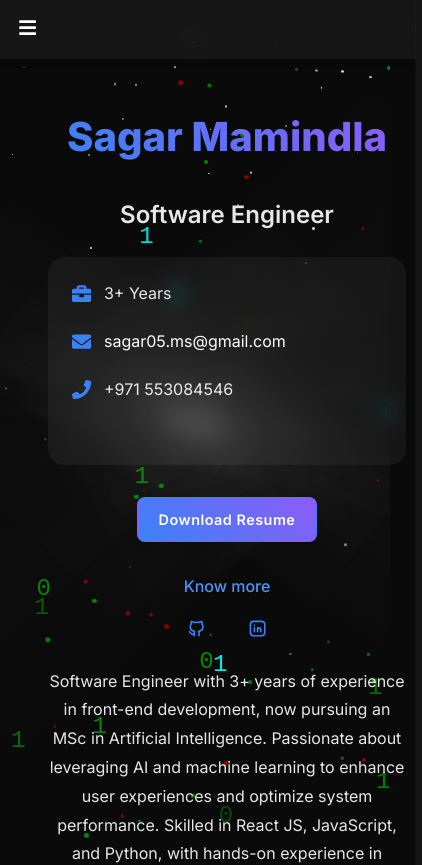
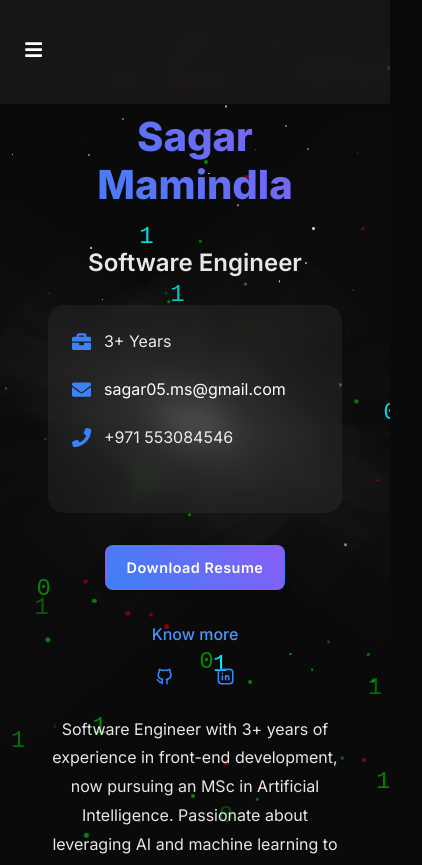
Before and after one commit to sagarr57/sagar-portfolio, a Next.js app: page / in a window 390 px wide. Shown: the top 865 px of the page, 422 px wide, since content can reach past the window. Built offline with nearby package versions, Linux system fonts and the light colour scheme.

Commit message:
fix css layout for mobile and laptop screens

```diff
--- a/app/components/header.tsx
+++ b/app/components/header.tsx
@@ -2,15 +2,24 @@
 
 import { styled } from 'styled-components'
 import { FaBars, FaTimes } from 'react-icons/fa'
-import { useState } from 'react'
+import { useState, useEffect } from 'react'
 import { FaUser, FaBriefcase, FaCode, FaGraduationCap, FaCertificate, FaMapMarkerAlt } from 'react-icons/fa'
+
+interface ActiveProps {
+  $isActive: boolean
+}
+
+interface OptionalActiveProps {
+  $isActive?: boolean
+}
 
 const Header = styled.header`
   position: fixed;
   top: 0;
   left: 0;
+  right: 0;
   width: 100%;
-  padding: 0.8rem 1.5rem;
+  padding: 2rem 1.5rem;
   background: rgba(255, 255, 255, 0.05);
   backdrop-filter: blur(10px);
   z-index: 1000;
@@ -20,13 +29,14 @@ const Header = styled.header`
   max-width: 1400px;
   margin: 0 auto;
   box-shadow: 0 2px 10px rgba(0, 0, 0, 0.1);
+  box-sizing: border-box;
 
   @media (max-width: 1200px) {
-    padding: 0.8rem 1rem;
+    padding: 2rem 1rem;
   }
 
   @media (max-width: 768px) {
-    padding: 0.8rem;
+    padding: 2rem 1rem;
   }
 `
 
@@ -41,6 +51,8 @@ const Nav = styled.nav`
   -ms-overflow-style: none;
   scrollbar-width: none;
   padding: 0;
+  margin: 0;
+  box-sizing: border-box;
 
   &::-webkit-scrollbar {
     display: none;
@@ -51,19 +63,39 @@ const Nav = styled.nav`
   }
 `
 
-const MobileNav = styled.nav<{ $isActive: boolean }>`
-  display: none;
+const MobileOverlay = styled.div.attrs<ActiveProps>(({ $isActive }) => ({
+  style: {
+    display: $isActive ? 'block' : 'none',
+    opacity: $isActive ? 1 : 0,
+  },
+}))`
   position: fixed;
   top: 0;
-  right: 0;
+  left: 0;
+  width: 100%;
+  height: 100vh;
+  background: rgba(0, 0, 0, 0.8);
+  z-index: 1002;
+  transition: opacity 0.3s ease-in-out;
+`
+
+const MobileNav = styled.nav.attrs<ActiveProps>(({ $isActive }) => ({
+  style: {
+    display: $isActive ? 'flex' : 'none',
+    transform: $isActive ? 'translateX(0)' : 'translateX(-100%)',
+  },
+}))`
+  position: fixed;
+  top: 0;
+  left: 0;
   width: 80%;
   height: 100vh;
   background: rgba(255, 255, 255, 0.05);
   backdrop-filter: blur(10px);
   padding: 1.5rem;
-  transform: translateX(100%);
+  transform: translateX(-100%);
   transition: transform 0.3s ease-in-out;
-  z-index: 1001;
+  z-index: 1003;
   overflow-y: auto;
 
   @media (max-width: 768px) {
@@ -71,16 +103,13 @@ const MobileNav = styled.nav<{ $isActive: boolean }>`
     flex-direction: column;
     gap: 0.5rem;
   }
-
-  ${({ $isActive }) =>
-    $isActive
-      ? `
-          transform: translateX(0);
-        `
-      : ''}
 `
 
-const NavLink = styled.a<{ $isActive?: boolean }>`
+const NavLink = styled.a.attrs<OptionalActiveProps>(({ $isActive }) => ({
+  style: {
+    color: $isActive ? '#3b82f6' : '#ffffff',
+  },
+}))`
   color: #ffffff;
   text-decoration: none;
   font-size: 0.9rem;
@@ -104,13 +133,6 @@ const NavLink = styled.a<{ $isActive?: boolean }>`
     transform: translateY(-2px);
   }
 
-  ${({ $isActive }) =>
-    $isActive
-      ? `
-          color: #3b82f6;
-        `
-      : ''}
-
   @media (max-width: 768px) {
     font-size: 0.95rem;
     padding: 0.6rem;
@@ -121,6 +143,9 @@ const SocialLinks = styled.div`
   display: flex;
   gap: 0.5rem;
   align-items: center;
+  flex-shrink: 0;
+  margin: 0;
+  box-sizing: border-box;
 
   @media (max-width: 768px) {
     display: none;
@@ -137,51 +162,85 @@ const Location = styled.div`
   }
 `
 
-const MobileMenuButton = styled.button`
+const MobileMenuButton = styled.button.attrs(() => ({
+  style: {
+    padding: '0.5rem',
+  },
+}))`
   display: none;
   background: none;
   border: none;
   color: #ffffff;
   font-size: 1.2rem;
   cursor: pointer;
-  padding: 0.3rem;
+  z-index: 1004;
 
   @media (max-width: 768px) {
     display: block;
+  }
+
+  svg {
+    font-size: 1.2rem;
   }
 `
 
 export default function HeaderComponent() {
   const [isOpen, setIsOpen] = useState(false)
 
+  useEffect(() => {
+    const body = document.querySelector('body')
+    if (body) {
+      if (isOpen) {
+        body.style.overflowX = 'hidden'
+      } else {
+        body.style.overflowX = 'visible'
+      }
+    }
+
+    return () => {
+      if (body) {
+        body.style.overflowX = 'visible'
+      }
+    }
+  }, [isOpen])
+
   const toggleMenu = () => {
     setIsOpen(!isOpen)
   }
 
+  const handleNavLinkClick = (e: React.MouseEvent<HTMLAnchorElement>) => {
+    setIsOpen(false)
+  }
+
+  const handleOverlayClick = () => {
+    setIsOpen(false)
+  }
+
   return (
+    <>
       <Header>
         <Nav>
-        <NavLink href="#" $isActive={false}>
+          <NavLink href="#" $isActive={false} onClick={handleNavLinkClick}>
             <FaUser className="icon" />
             Home
           </NavLink>
-        <NavLink href="#experience">
+          <NavLink href="#experience" onClick={handleNavLinkClick}>
             <FaBriefcase className="icon" />
             Experience
           </NavLink>
-        <NavLink href="#skills">
+          <NavLink href="#skills" onClick={handleNavLinkClick}>
             <FaCode className="icon" />
             Skills
           </NavLink>
-        <NavLink href="#education">
+          <NavLink href="#education" onClick={handleNavLinkClick}>
             <FaGraduationCap className="icon" />
             Education
           </NavLink>
-        <NavLink href="#projects">
+          <NavLink href="#projects" onClick={handleNavLinkClick}>
             <FaCode className="icon" />
             Projects
           </NavLink>
-        <NavLink href="#certifications">
+          <NavLink href="#certifications" onClick={handleNavLinkClick}>
             <FaCertificate className="icon" />
             Certifications
           </NavLink>
@@ -192,35 +251,40 @@ export default function HeaderComponent() {
             Dubai, UAE
           </Location>
         </SocialLinks>
-      <MobileMenuButton onClick={toggleMenu}>
+        <MobileMenuButton onClick={(e) => {
+          e.stopPropagation();
+          toggleMenu();
+        }}>
           {isOpen ? <FaTimes /> : <FaBars />}
         </MobileMenuButton>
+      </Header>
+      <MobileOverlay $isActive={isOpen} onClick={handleOverlayClick} />
       <MobileNav $isActive={isOpen}>
-        <NavLink href="#" $isActive={false}>
+        <NavLink href="#" $isActive={false} onClick={handleNavLinkClick}>
           <FaUser className="icon" />
           Home
         </NavLink>
-        <NavLink href="#experience">
+        <NavLink href="#experience" onClick={handleNavLinkClick}>
           <FaBriefcase className="icon" />
           Experience
         </NavLink>
-        <NavLink href="#skills">
+        <NavLink href="#skills" onClick={handleNavLinkClick}>
           <FaCode className="icon" />
           Skills
         </NavLink>
-        <NavLink href="#education">
+        <NavLink href="#education" onClick={handleNavLinkClick}>
           <FaGraduationCap className="icon" />
           Education
         </NavLink>
-        <NavLink href="#projects">
+        <NavLink href="#projects" onClick={handleNavLinkClick}>
           <FaCode className="icon" />
           Projects
         </NavLink>
-        <NavLink href="#certifications">
+        <NavLink href="#certifications" onClick={handleNavLinkClick}>
           <FaCertificate className="icon" />
           Certifications
         </NavLink>
       </MobileNav>
-    </Header>
+    </>
   )
 }
--- a/app/layout.tsx
+++ b/app/layout.tsx
@@ -34,9 +34,14 @@ export default function RootLayout({
   children: React.ReactNode
 }) {
   return (
-    <>
     <html lang="en">
-        <body className={inter.className}>
+      <body className={inter.className} style={{
+        margin: 0,
+        padding: 0,
+        width: '100vw',
+        overflowX: 'hidden',
+        boxSizing: 'border-box'
+      }}>
         <StyledComponentsWrapper>
           <ThemeProvider theme={theme}>
             {children}
@@ -44,6 +49,5 @@ export default function RootLayout({
         </StyledComponentsWrapper>
       </body>
     </html>
-    </>
   )
 }
--- a/app/page.tsx
+++ b/app/page.tsx
@@ -19,6 +19,9 @@ const Container = styled.div`
   width: 100%;
   position: relative;
   overflow: hidden;
+  margin: 0;
+  padding: 0;
+  box-sizing: border-box;
 
   @media (max-width: 768px) {
     padding: 1rem;
@@ -41,6 +44,9 @@ const ContentWrapper = styled.div`
   padding: 2rem;
   position: relative;
   z-index: 1;
+  box-sizing: border-box;
+  margin: 0 auto;
+  max-width: 1400px;
 
   @media (max-width: 768px) {
     padding: 1rem;
```
Lines whose indentation alone changed are shown as unchanged.
